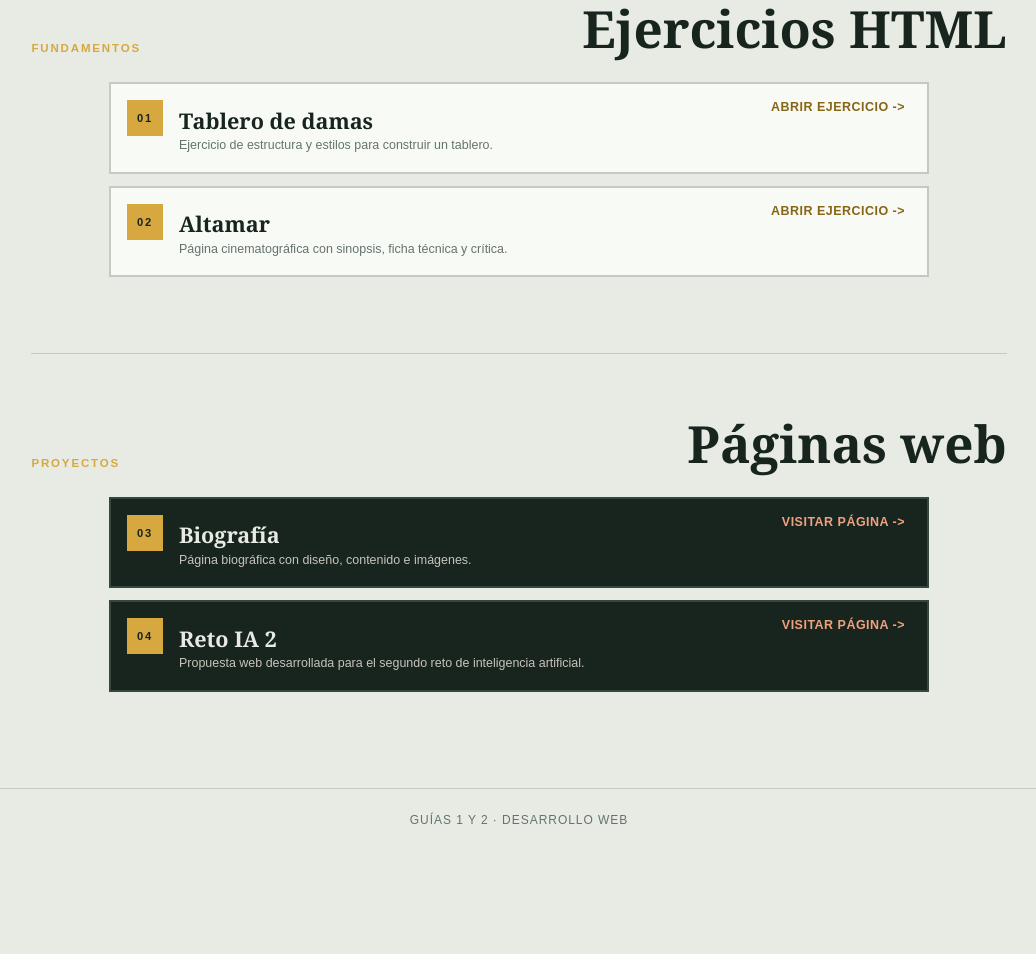
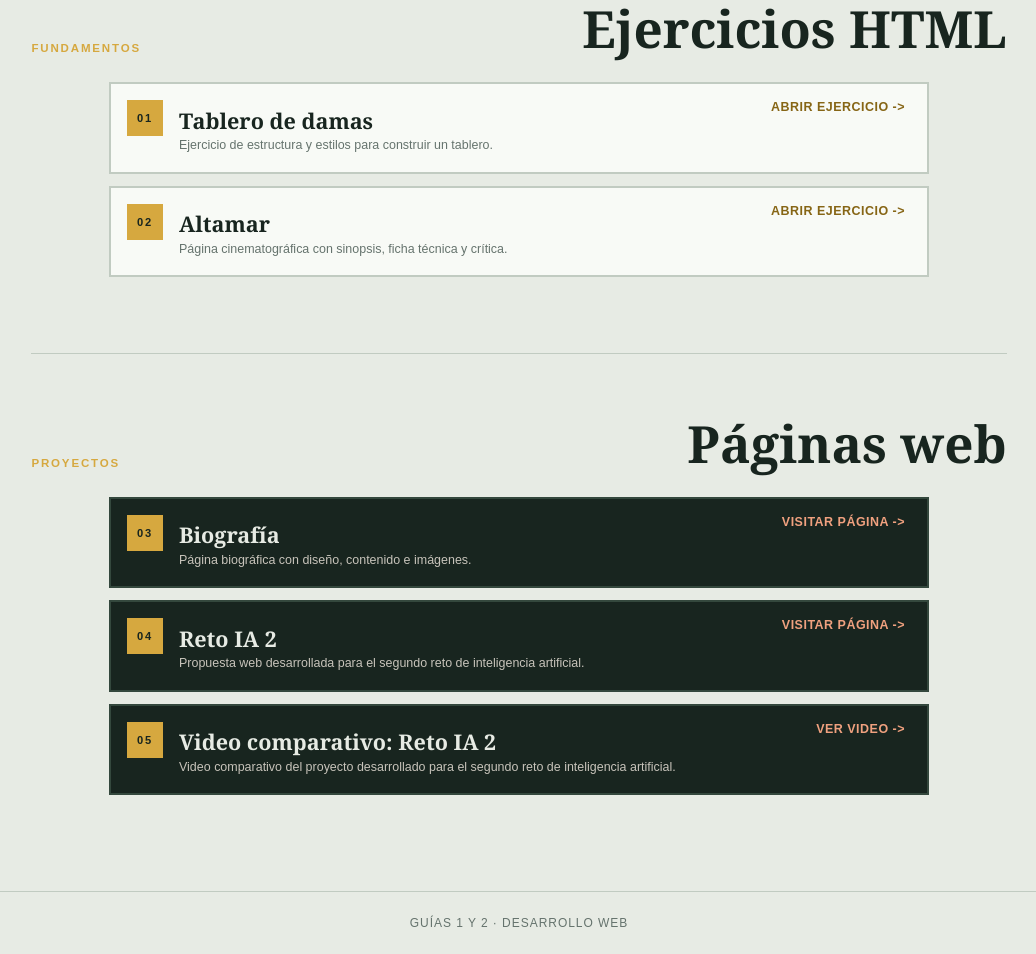
Before and after one commit to f17rard/20255794-GuiaDesarrolloWeb, a plain HTML site: page index.html in a window 1280 px wide. Shown: the part 1882-2836 px from the top of the page, without its empty margins (121-1157 px from the left). Before the commit the page ends 2733 px from the top, so only its background shows below. Drawn offline with Linux system fonts and the light colour scheme.

Commit message:
Video Reto IA 2

```diff
--- a/index.html
+++ b/index.html
@@ -127,6 +127,12 @@
 						<p>Propuesta web desarrollada para el segundo reto de inteligencia artificial.</p>
 						<span class="card-link">Visitar página <span aria-hidden="true">-&gt;</span></span>
 					</a>
+					<a class="project-card project-card--featured" href="https://drive.google.com/file/d/1G_v2RR9yXvOj3aLeTBPmGktNbngEs7SB/view?usp=sharing" target="_blank" rel="noopener noreferrer">
+						<span class="card-number">05</span>
+						<h3>Video comparativo: Reto IA 2</h3>
+						<p>Video comparativo del proyecto desarrollado para el segundo reto de inteligencia artificial.</p>
+						<span class="card-link">Ver video <span aria-hidden="true">-&gt;</span></span>
+					</a>
 				</div>
 			</section>
 		</section>
```
